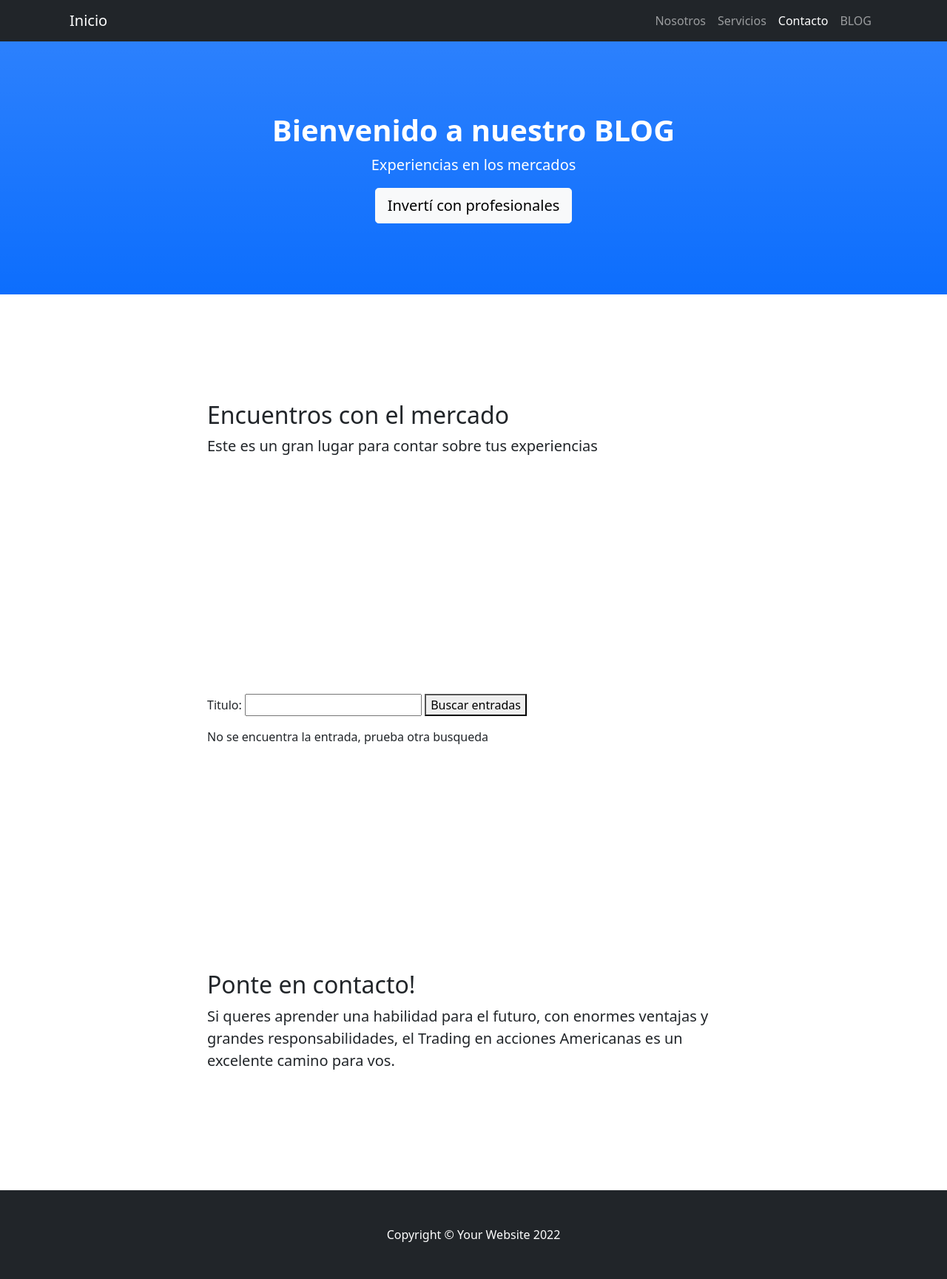
After one commit to pabloMzalez/Entrega-1---Labbozzetta---Gonzalez, a Django app: page /listado-blog/ in a window 1280 px wide. The commit adds this page. Shown: the whole page at 74% size. Run offline with Django 4.2, Linux system fonts and the light colour scheme; data that the repository does not hold is empty; some libraries are stand-ins or nearby versions.

```diff
--- a/blog_app_1/forms.py
+++ b/blog_app_1/forms.py
@@ -4,3 +4,6 @@ class FormBlog(forms.Form):
     titulo = forms.CharField(max_length= 50)
     contenido = forms.CharField(max_length= 500)
     fecha_creacion = forms.DateField(required=False)
+
+class BusquedaBlog(forms.Form):
+    titulo = forms.CharField(max_length= 50, required=False)
--- a/blog_app_1/models.py
+++ b/blog_app_1/models.py
@@ -6,3 +6,6 @@ class Blog(models.Model):
     titulo = models.CharField(max_length= 50)
     contenido = models.CharField(max_length= 500)
     fecha_creacion = models.DateField(null=True)
+
+    # def __str__(self):
+    #     return {self.titulo}
--- a/blog_app_1/urls.py
+++ b/blog_app_1/urls.py
@@ -1,8 +1,9 @@
 from django.urls import path
-from .views import inicio, sobre_nosotros, crear_blog
+from .views import inicio, sobre_nosotros, crear_blog, listado_blog
 
 urlpatterns = [
     path('', inicio, name= "inicio" ),
     path('about/', sobre_nosotros , name= "sobre_nosotros" ),
     path('blog/', crear_blog , name= "crear_blog" ),
+    path('listado-blog/', listado_blog , name= "listado_blog" ),
 ]
--- a/blog_app_1/views.py
+++ b/blog_app_1/views.py
@@ -4,7 +4,7 @@ from django.template import loader
 from django.shortcuts import redirect, render
 from django.http import HttpResponse
 
-from blog_app_1.forms import FormBlog
+from blog_app_1.forms import BusquedaBlog, FormBlog
 from blog_app_1.models import Blog
 
 # Create your views here.
@@ -37,7 +37,7 @@ def crear_blog(request):
             entrada.save()
 
 
-            #return redirect("listado_blog")
+            return redirect("listado_blog")
         else:
             return render(request, "blog.html", {"form": form})
 
@@ -47,4 +47,13 @@ def crear_blog(request):
 
 
 def listado_blog(request):
-    ...
+    titulo_de_busqueda = request.GET.get("titulo")
+
+    if titulo_de_busqueda:
+        listado_blog = Blog.objects.filter(titulo__icontains = titulo_de_busqueda)
+    else:
+        listado_blog = Blog.objects.all()
+
+
+    form = BusquedaBlog()
+    return render(request, "busqueda_blog.html", {"listado_blog": listado_blog,"form":form})
--- a/templates/base.html
+++ b/templates/base.html
@@ -59,7 +59,10 @@
         </section>
         {% endblock seccion_inicio %}
         <!-- Services section-->
+
+        {% block boton_de_busqueda %}{% endblock boton_de_busqueda %}
         {% block formulario %}{% endblock formulario %}
+        {% block formulario_de_busqueda %}{% endblock formulario_de_busqueda %}
 
 
         {% block servicios %}
--- /dev/null
+++ b/templates/busqueda_blog.html
@@ -0,0 +1,93 @@
+{% extends 'base.html' %}
+
+{% block titulo %} <title> BLOG - LG Inversiones</title> {% endblock titulo %}
+
+{% block presentacion %}
+        <header class="bg-primary bg-gradient text-white">
+            <div class="container px-4 text-center">
+                <h1 class="fw-bolder">Bienvenido a nuestro BLOG</h1>
+                <p class="lead">Experiencias en los mercados</p>
+                <a class="btn btn-lg btn-light" href="#contact">Invertí con profesionales</a>
+            </div>
+        </header>
+{% endblock presentacion %}
+
+{% block seccion_inicio %}
+        <section id="about">
+            <div class="container px-4">
+                <div class="row gx-4 justify-content-center">
+                    <div class="col-lg-8">
+                        <h2>Encuentros con el mercado</h2>
+                        <p class="lead"> Este es un gran lugar para contar sobre tus experiencias</p>
+                    </div>
+                </div>
+            </div>
+        </section>
+{% endblock seccion_inicio %}
+
+
+{# aca iria la funcion para hacer la busqueda #}
+{% block formulario_de_busqueda %}
+
+<section id="about">
+    <div class="container px-4">
+        <div class="row gx-4 justify-content-center">
+            <div class="col-lg-8">
+                <p>
+                    <form action= {% url 'listado_blog' %} method="GET">
+                        {{form}}
+                        <button>Buscar entradas</button>
+                    </form>
+                </p>
+                <p>
+                    {% if listado_blog %}
+                    <ul>
+                        {% for entrada in listado_blog %}
+                        <li>{{entrada}}</li>
+                        {% endfor %}
+                    </ul>
+                    {% else %}
+                    No se encuentra la entrada, prueba otra busqueda
+                    {% endif %}
+
+                </p>
+            </div>
+        </div>
+    </div>
+</section>
+{% endblock formulario_de_busqueda %}
+
+
+{% block servicios %} {% endblock servicios %}
+
+
+
+
+
+
+
+
+
+
+
+
+
+{% comment %} <p>
+    <form action= {% url 'listado_blog' %} method="GET">
+        {{form}}
+        <button>Buscar entradas</button>
+    </form>
+</p>
+
+<p>
+    {% if listado_blog %}
+    <ul>
+        {% for entrada in listado_blog %}
+        <li>{{entrada}}</li>
+        {% endfor %}
+    </ul>
+    {% else %}
+    No se encuentra la entrada, prueba otra busqueda
+    {% endif %}
+
+</p> {% endcomment %}
```
Also changed, not shown: templates/blog.html (+17 -1 lines).
